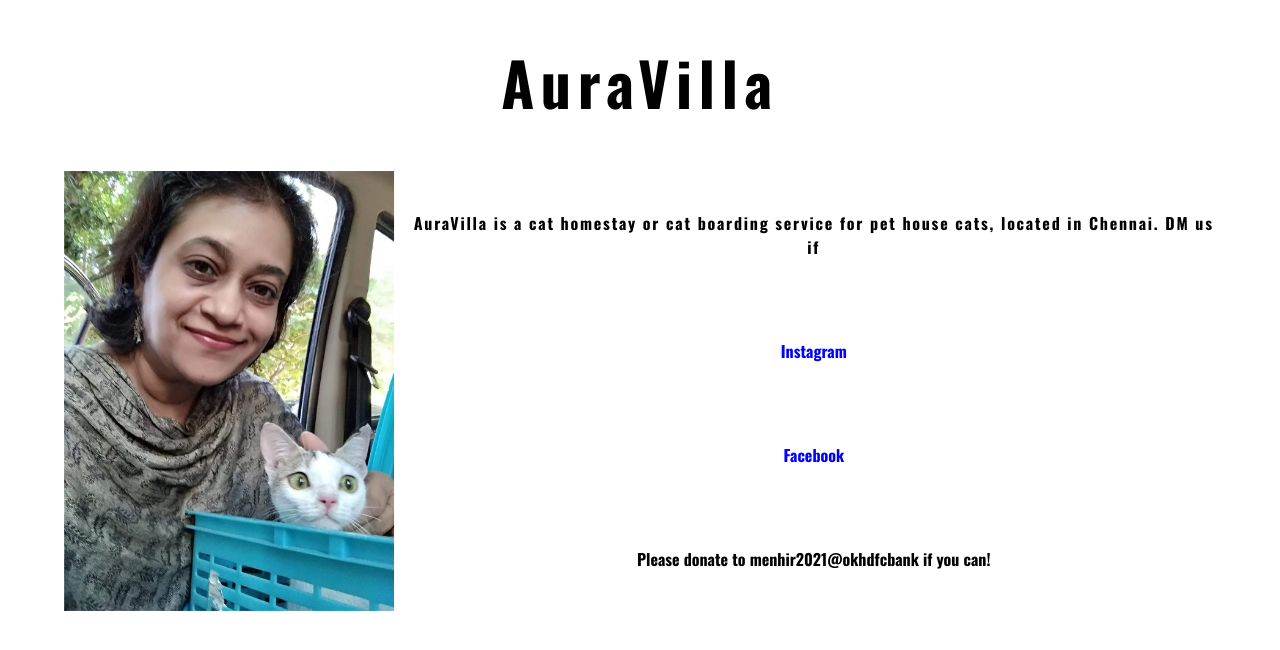
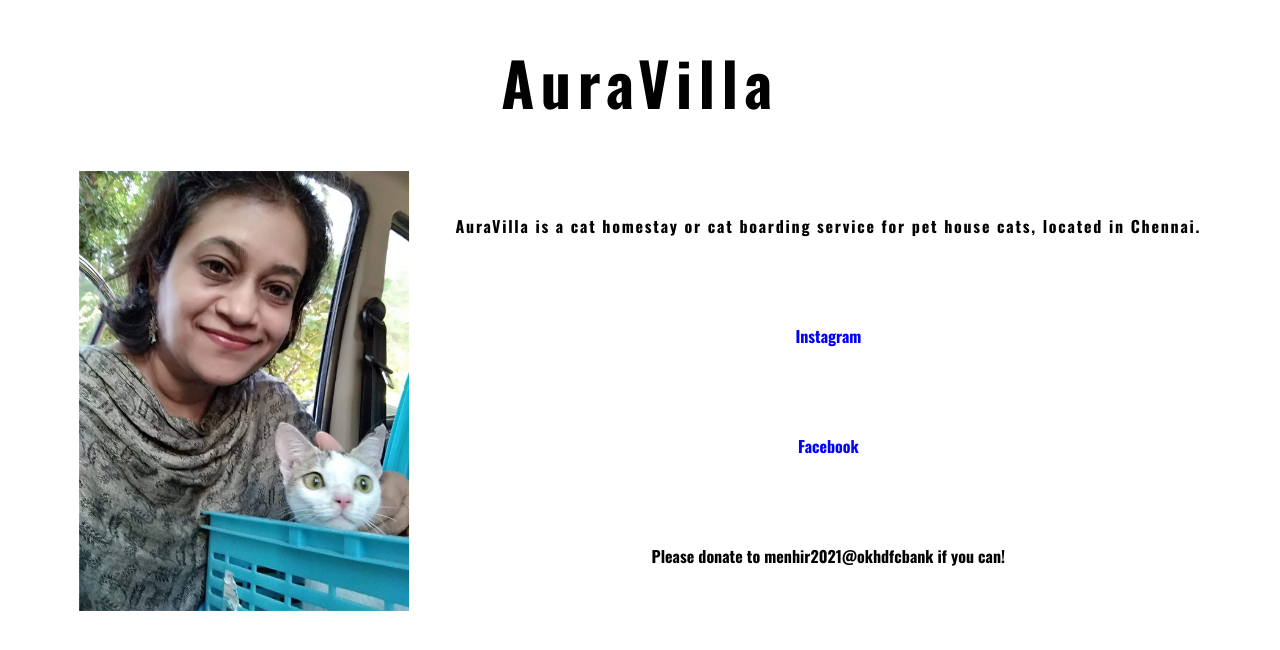
Before and after one commit to yashwanthwebdev/animalHelpers, a React (Create React App) app: page / in a window 1280 px wide. Shown: the part 1672-2322 px from the top of the page. Built offline with nearby package versions, Linux system fonts and the light colour scheme.

Commit message:
third commit

```diff
--- a/src/Components/Auravilla/Auravilla.js
+++ b/src/Components/Auravilla/Auravilla.js
@@ -115,7 +115,7 @@ function Sai() {
                 }}
               >
                 AuraVilla is a cat homestay or cat boarding service for pet
-                house cats, located in Chennai. DM us if
+                house cats, located in Chennai.
               </Typography>
               <Typography variant="body" sx={{ color: "blue" }}>
                 <a
```
